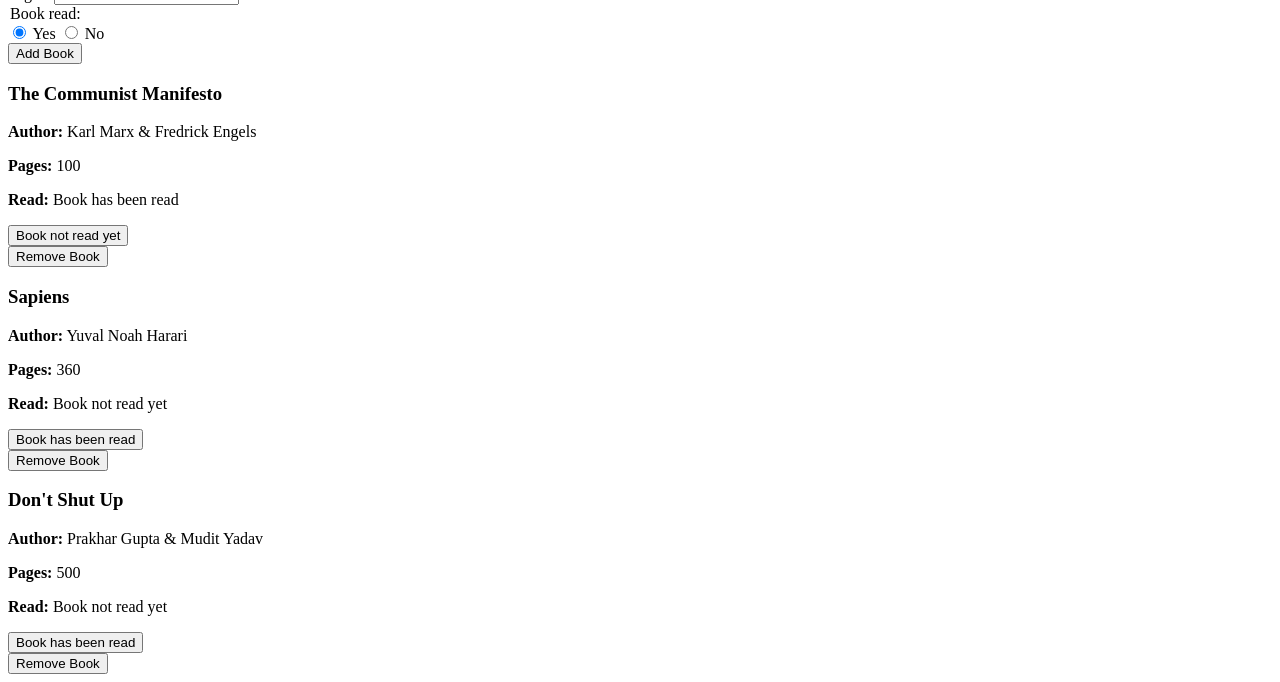
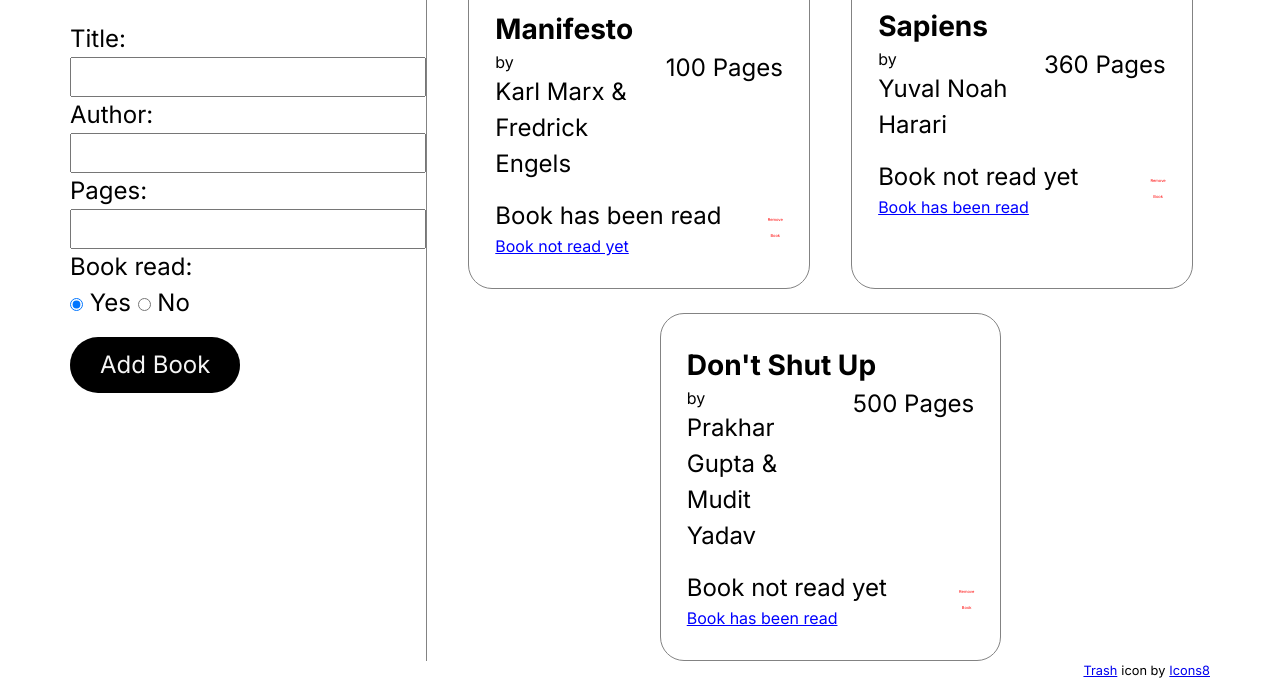
Before and after one commit to SadhuG/Librabry--The-Odin-Project-, a plain HTML site: page index.html in a window 1280 px wide. Shown: the part 138-820 px from the top of the page. Drawn offline with Linux system fonts and the light colour scheme.

Commit message:
v1 committed

```diff
--- a/index.html
+++ b/index.html
@@ -4,12 +4,24 @@
 <head>
   <meta charset="UTF-8">
   <meta name="viewport" content="width=device-width, initial-scale=1.0">
+  <link rel="preconnect" href="https://fonts.googleapis.com">
+  <link rel="preconnect" href="https://fonts.gstatic.com" crossorigin>
+  <link href="https://fonts.googleapis.com/css2?family=Inter:wght@100..900&display=swap" rel="stylesheet">
   <link rel="stylesheet" href="style.css">
   <title>Document</title>
 </head>
 
 <body>
-  <h1>Hello World</h1>
+  <div class="page-wrapper">
+    <div class="page-container">
+      <header>
+        <h1>Library</h1>
+      </header>
+      <main>
+        <div class="sidebar-wrapper">
+          <div class="container">
+            <h2>New Book</h2>
+          </div>
           <form id="addBook">
             <label for="title">
               Title: <input type="text" id="title" required>
@@ -25,18 +37,25 @@
             <br>
             <legend>Book read:</legend>
             <label for="bookReadYes">
-      <input type="radio" id="bookReadYes" name="book-read-status" value="true" checked="checked">
+              <input type="radio" id="bookReadYes" name="read-status-update" value="true" checked="checked">
               Yes
             </label>
             <label for="bookReadNo">
-      <input type="radio" id="bookReadNo" name="book-read-status" value="false">
+              <input type="radio" id="bookReadNo" name="read-status-update" value="false">
               No
             </label>
             <br>
-    <button type="submit">Add Book</button>
+            <button type="submit" class="form-submit">Add Book</button>
           </form>
+        </div>
+        <div class="library-container" id="libraryContainer"></div>
 
-  <div class="library-container" id="libraryContainer"></div>
+      </main>
+      <footer>
+        <a target="_blank" href="https://icons8.com/icon/1942/trash" rel="noopener">Trash</a>icon by<a target="_blank" href="https://icons8.com" rel="noopener">Icons8</a>
+      </footer>
+    </div>
+  </div>
 
   <script defer src="script.js"></script>
 </body>
--- a/script.js
+++ b/script.js
@@ -33,7 +33,7 @@ document.getElementById("addBook").addEventListener("submit", function (event) {
   const inputTitle = document.getElementById("title").value;
   const inputAuthor = document.getElementById("author").value;
   const inputPages = document.getElementById("pages").value;
-  const inputRead = document.querySelector('input[name="book-read-status"]:checked').value;
+  const inputRead = document.querySelector('input[name="read-status-update"]:checked').value;
   addBookToLibrary(inputTitle, inputAuthor, inputPages, inputRead, myLibrary);
 });
 
@@ -63,24 +63,37 @@ function resetForm() {
 
 // Show the books in Library
 const cardContainer = document.getElementById("libraryContainer");
-function showCards(array) {
+function showCards(myLibrary) {
   cardContainer.innerHTML = "";
-  array.forEach((element, index) => {
+  myLibrary.forEach((element, index) => {
     const card = document.createElement("div");
     card.classList.add("book-card"); // Add any necessary classes
     card.id = `${index}`; // Optionally, set the id
 
     const cardContent = `
-    <div class="book-title-container"><h3>${element.title}</h3></div>
-    <div class="book-author-container"><p><strong>Author:</strong> ${element.author}</p></div>
-    <div class="book-pages-container"><p><strong>Pages:</strong> ${element.pages}</p></div>
-    <div class="book-read-container"><p><strong>Read:</strong> ${
-      element.read ? "Book has been read" : "Book not read yet"
-    }</p>
-    <button type="button" class="book-read-status" id = "${index}" value="${element.read}">${
+  <div class="card-heading-wrapper">
+    <div class="card-heading-container">
+      <h3>${element.title}</h3>
+    </div>
+    <div class="author-page-wrapper">
+      <div class="author-name-wrapper">
+        <span>by</span>
+        <p>${element.author}</p>
+      </div>
+      <div class="page-wrapper">
+        <p>${element.pages} Pages</p>
+      </div>
+    </div>
+  </div>
+  <div class="book-read-and-remove-wrapper">
+    <div class="book-read-wrapper">
+      <p class="book-read-status"> ${element.read ? "Book has been read" : "Book not read yet"}</p>
+      <button type="button" class="read-status-update" id="${index}" value="${element.read}">${
       element.read ? "Book not read yet" : "Book has been read"
-    }</button></div>
-    <button type="button" class="remove-book-btn" id = "${index}">Remove Book</button>
+    }</button>
+          </div>
+    <button type="button" class="remove-book-btn" id="${index}">Remove <br> Book</button>
+  </div>
   `;
 
     card.innerHTML = cardContent;
@@ -89,7 +102,7 @@ function showCards(array) {
 }
 
 // Removing Books from myLibrary
-// Click handler for entire DIV container
+// Click handler for entire card container
 cardContainer.addEventListener("click", function (btn) {
   // But only triggers for elements that have an remove-book-btn class
   if (btn.target.classList.contains("remove-book-btn")) {
@@ -104,7 +117,7 @@ function removeBook(index, array) {
 // Updating read status of books
 cardContainer.addEventListener("click", function (e) {
   // But only triggers for elements that have an remove-book-btn class
-  if (e.target.classList.contains("book-read-status")) {
+  if (e.target.classList.contains("read-status-update")) {
     updateReadStatus(e.target.id, e.target.value, myLibrary);
   }
 });
@@ -127,17 +140,30 @@ function updateReadDisplay(index, array) {
   const element = array[index];
 
   const cardContent = `
-    <div class="book-title-container"><h3>${element.title}</h3></div>
-    <div class="book-author-container"><p><strong>Author:</strong> ${element.author}</p></div>
-    <div class="book-pages-container"><p><strong>Pages:</strong> ${element.pages}</p></div>
-    <div class="book-read-container"><p><strong>Read:</strong> ${
-      element.read ? "Book has been read" : "Book not read yet"
-    }</p>
-    <button type="button" class="book-read-status" id = "${index}" value="${element.read}">${
+  <div class="card-heading-wrapper">
+    <div class="card-heading-container">
+      <h3>${element.title}</h3>
+    </div>
+    <div class="author-page-wrapper">
+      <div class="author-name-wrapper">
+        <span>by</span>
+        <p>${element.author}</p>
+      </div>
+      <div class="page-wrapper">
+        <p>${element.pages} Pages</p>
+      </div>
+    </div>
+  </div>
+  <div class="book-read-and-remove-wrapper">
+    <div class="book-read-wrapper">
+      <p class="book-read-status"> ${element.read ? "Book has been read" : "Book not read yet"}</p>
+      <button type="button" class="read-status-update" id="${index}" value="${element.read}">${
     element.read ? "Book not read yet" : "Book has been read"
-  }</button></div>
-    <button type="button" class="remove-book-btn" id = "${index}">Remove Book</button>
-    `;
+  }</button>
+          </div>
+    <button type="button" class="remove-book-btn" id="${index}">Remove <br> Book</button>
+  </div>
+  `;
 
   crrCard.innerHTML = cardContent;
 }
--- a/style.css
+++ b/style.css
@@ -0,0 +1,213 @@
+/* 1. Use a more-intuitive box-sizing model. */
+*,
+*::before,
+*::after {
+  box-sizing: border-box;
+}
+
+/* 2. Remove default margin and padding */
+* {
+  margin: 0;
+  padding: 0;
+}
+
+/* Typographic tweaks!
+  3. Add accessible line-height
+  4. Improve text rendering
+*/
+body {
+  line-height: 1.5;
+  -webkit-font-smoothing: antialiased;
+}
+
+/* 5. Improve media defaults */
+img,
+picture,
+video,
+canvas,
+svg {
+  display: block;
+  max-width: 100%;
+}
+
+/* 6. Remove built-in form typography styles */
+input,
+button,
+textarea,
+select {
+  font: inherit;
+}
+
+/* 6.1 Remove input spinners */
+input::-webkit-outer-spin-button,
+input::-webkit-inner-spin-button {
+  -webkit-appearance: none;
+  margin: 0;
+}
+
+input[type=number] {
+  -moz-appearance: textfield;
+  appearance: textfield;
+}
+
+/* 6.2 Remove all btn styles css */
+button {
+  background: none;
+  color: inherit;
+  border: none;
+  padding: 0;
+  font: inherit;
+  cursor: pointer;
+  outline: inherit;
+}
+
+/* 7. Avoid text overflows */
+p,
+h1,
+h2,
+h3,
+h4,
+h5,
+h6 {
+  overflow-wrap: break-word;
+}
+
+/* 8. Create a root stacking context */
+#root,
+#__next {
+  isolation: isolate;
+}
+
+body {
+  display: flex;
+  justify-content: center;
+  font-family: "Inter", system-ui, sans-serif;
+  font-optical-sizing: auto;
+  font-weight: 400;
+  font-size: 1.5rem;
+  font-style: normal;
+  text-wrap: wrap;
+}
+
+div,
+section {
+  display: flex;
+  flex-wrap: wrap;
+}
+
+.page-container {
+  max-width: 1440px;
+  flex-direction: column;
+  align-content: center;
+  margin: 0 auto;
+}
+
+header {
+  text-align: center;
+  border-bottom: 1px solid #838383;
+}
+
+main {
+  display: grid;
+  grid-template-columns: 1fr 4fr;
+  gap: 24px;
+  padding-left: 70px;
+  padding-right: 70px;
+}
+
+.sidebar-wrapper {
+  align-content: flex-start;
+  gap: 32px;
+  border-right: 1px solid #838383;
+}
+
+.container {
+  height: fit-content;
+}
+
+.form-submit {
+  padding: 10px 30px 10px 30px;
+  margin-top: 16px;
+  border-radius: 200px;
+  color: whitesmoke;
+  background-color: black;
+}
+
+.library-container {
+  flex-wrap: wrap;
+  justify-content: space-evenly;
+  gap: 24px;
+}
+
+.book-card {
+  width: 45%;
+  flex-direction: column;
+  justify-content: center;
+  gap: 16px;
+  padding: 30px 26px 30px 26px;
+  border-radius: 24px;
+  border: 1px solid #838383;
+}
+
+.card-heading-wrapper {
+  flex-direction: column;
+}
+
+.card-heading-wrapper>h3 {
+  font-size: 2rem;
+  font-weight: normal;
+}
+
+.author-page-wrapper {
+  justify-content: space-between;
+  flex-wrap: nowrap;
+  gap: 32px;
+}
+
+.author-name-wrapper {
+  align-items: center;
+}
+
+.author-name-wrapper>p {
+  text-wrap: wrap;
+}
+
+.author-name-wrapper>span {
+  font-size: 1rem;
+}
+
+.page-wrapper>p {
+  white-space: nowrap;
+}
+
+.book-read-and-remove-wrapper {
+  flex-wrap: nowrap;
+  align-items: center;
+  justify-content: space-between;
+}
+
+.read-status-update{
+  font-size: 1rem;
+  color: blue;
+  text-decoration: underline;
+}
+
+.remove-book-btn {
+  display: flex;
+  flex-direction: column;
+  align-items: center;
+  height: fit-content;
+  font-size: 0.25rem;
+  color: red;
+  line-height: 1rem;
+}
+
+
+footer {
+  font-size: 0.8rem;
+  display: flex;
+  justify-content: flex-end;
+  gap: 4px;
+  padding-left: 70px;
+  padding-right: 70px;
+}
```
Also changed, not shown: assets/book-remove-icon.png (added), 1 other file. Lines whose indentation alone changed are shown as unchanged.
